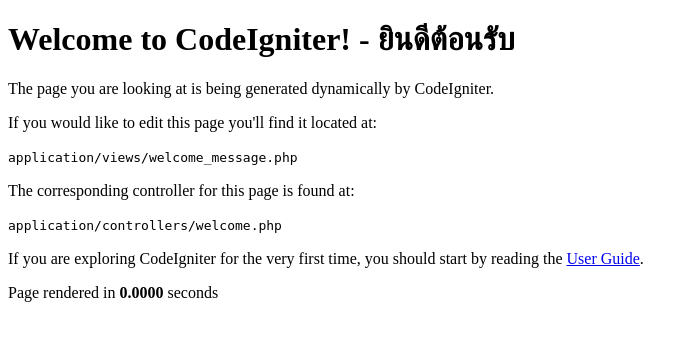
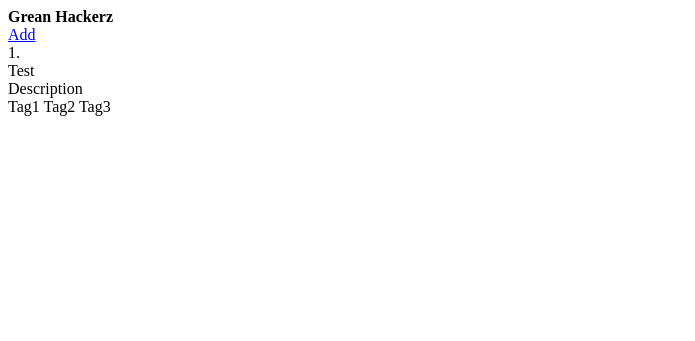
Before and after one commit to zkan/greanhackerz, a CodeIgniter app: page / in a window 1280 px wide. Shown: the top 341 px of the page, without its empty margins (0-695 px from the left). Run offline with CodeIgniter, Linux system fonts and the light colour scheme.

Commit message:
prototyping

```diff
--- a/application/config/database.php
+++ b/application/config/database.php
@@ -49,9 +49,9 @@
 $active_record = TRUE;
 
 $db['default']['hostname'] = 'localhost';
-$db['default']['username'] = '';
-$db['default']['password'] = '';
-$db['default']['database'] = '';
+$db['default']['username'] = 'root';
+$db['default']['password'] = '1q2w3e4r';
+$db['default']['database'] = 'greanhackerz';
 $db['default']['dbdriver'] = 'mysql';
 $db['default']['dbprefix'] = '';
 $db['default']['pconnect'] = TRUE;
--- a/application/config/routes.php
+++ b/application/config/routes.php
@@ -42,6 +42,8 @@
 $route['default_controller'] = "home";
 $route['404_override'] = '';
 
+//$route['new-item'] = '';
+
 
 /* End of file routes.php */
 /* Location: ./application/config/routes.php */
--- a/application/controllers/home.php
+++ b/application/controllers/home.php
@@ -2,9 +2,8 @@
 
 class Home extends CI_Controller {
 
-  public function index()
-	{
-		$this->load->view('home');
-	}
+    function index() {
+        $this->load->view('home');
+    }
 
 }
--- a/application/views/home.php
+++ b/application/views/home.php
@@ -1,12 +1,26 @@
 <!DOCTYPE html>
-<html lang="en">
+<html lang='en'>
 <head>
-  <meta charset="utf-8">
-  <title>ยินดีต้อนรับสู่เกรียนแฮกเกอร์</title>
+    <meta charset='utf-8'>
+    <title>Grean Hackerz</title>
 </head>
 <body>
 
-<div id="container">
+<div id='container'>
+    <b>Grean Hackerz</b><br/>
+    <a href='item/add'>Add</a>
+    <div id='body'>
+        <div class='item'>
+            <div class='numbering'>1.</div>
+            <div class='link'>Test</div>
+            <div class='description'>Description</div>
+            <div class='taglist'>Tag1 Tag2 Tag3</div>
+        </div>
+    </div>
+</div>
+
+
+<!--div id="container">
 	<h1>Welcome to CodeIgniter! - ยินดีต้อนรับ</h1>
 
 	<div id="body">
@@ -22,7 +36,7 @@
 	</div>
 
 	<p class="footer">Page rendered in <strong>{elapsed_time}</strong> seconds</p>
-</div>
+</div-->
 
 </body>
 </html>
```
